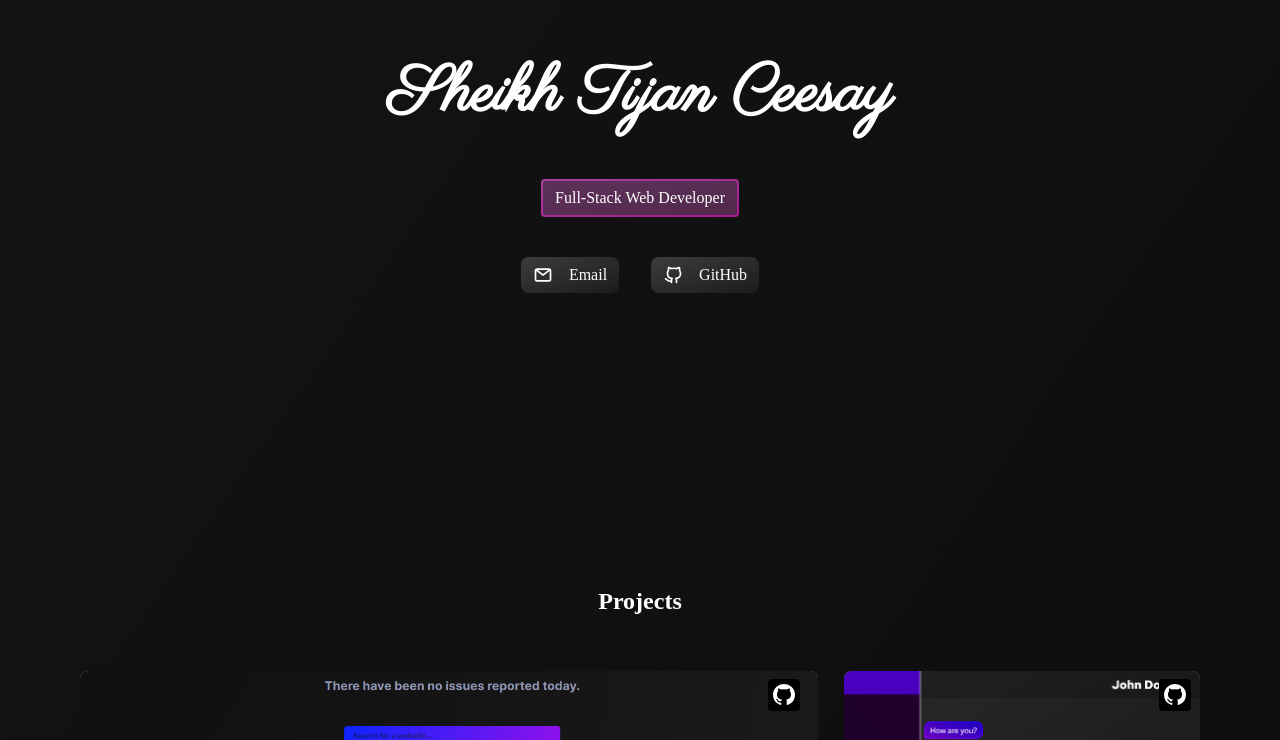
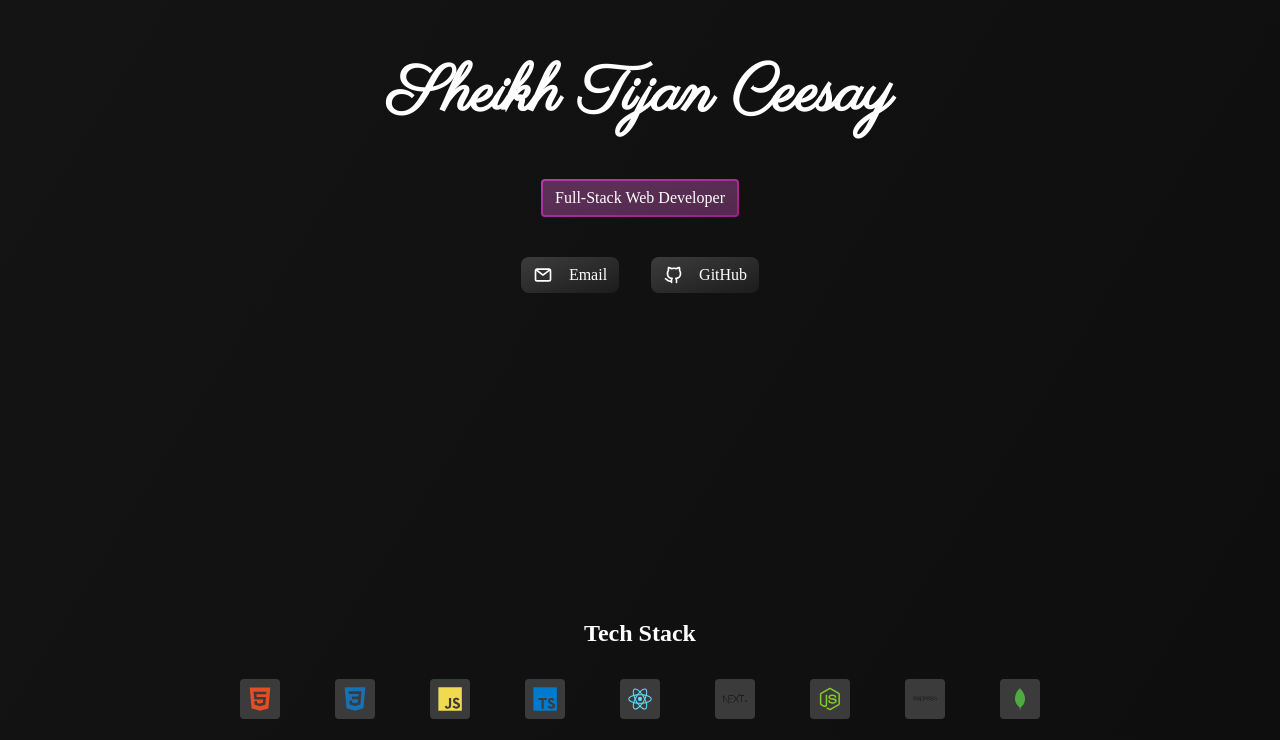
Before and after one commit to shikot0/Portfolio, a Next.js app: page / in a window 1280 px wide. Shown: the part 212-952 px from the top of the page. Built offline with nearby package versions, Linux system fonts and the light colour scheme.

Commit message:
what's your ETA?

```diff
--- a/src/Components/Grid/Grid.css
+++ b/src/Components/Grid/Grid.css
@@ -55,3 +55,9 @@
         grid-column: initial;
     }
 }
+
+@media screen and (max-width: 300px) {
+    .grid {
+        grid-template-columns: 1fr;
+    }
+}
--- a/src/Components/Hero/Hero.css
+++ b/src/Components/Hero/Hero.css
@@ -19,6 +19,7 @@
     background: linear-gradient(to bottom right, #5e3059, #522a4d) padding-box, linear-gradient(to bottom right, #aa429e, #a3198f) border-box;
     border: 2px solid transparent;
     text-decoration: none;
+    text-align: center;
     color: white;
     padding: .5rem .75rem;
     border-radius: .25rem;
@@ -45,3 +46,11 @@
     fill: white;
     width: 1.25rem;
 }
+
+
+
+@media screen and (max-width: 300px) {
+    .contact-links-wrapper {
+        flex-direction: column;
+    }
+}
--- /dev/null
+++ b/src/Components/TechStack/TechStack.css
@@ -0,0 +1,37 @@
+#tech-stack-section {
+    display: flex;
+    flex-direction: column;
+    align-items: center;
+    gap: 2rem;
+}
+.tech-stack-wrapper {
+    display: flex;
+    flex-wrap: wrap;
+    gap: 1rem;
+    justify-content: space-between;
+    width: 90%;
+    max-width: 50rem;
+}
+
+.tech {
+    width: 2.5rem;
+    height: 2.5rem;
+    display: flex;
+    align-items: center;
+    justify-content: center;
+    border-radius: .25rem;
+    background-color: rgb(59, 59, 59);
+    padding: .5rem;
+}
+.tech-image-wrapper {
+    width: 100%;
+    height: 100%;
+    display: flex;
+    align-items: center;
+    justify-content: center;
+    position: relative;
+    overflow: hidden;
+}
+.tech-image-wrapper img {
+    object-position: center;
+}
--- /dev/null
+++ b/src/Components/TechStack/TechStack.tsx
@@ -0,0 +1,58 @@
+import Image from "next/image";
+import './TechStack.css';
+
+
+export default function TechStack() {
+    return (
+        <section id="tech-stack-section">
+            <h2>Tech Stack</h2>
+            <div className="tech-stack-wrapper">
+                <div className="tech">
+                    <div className="tech-image-wrapper">
+                        <Image src={'/tool_images/logo-html.svg'} fill alt="html"/>
+                    </div>
+                </div>
+                <div className="tech">
+                    <div className="tech-image-wrapper">
+                        <Image src={'/tool_images/logo-css.svg'} fill alt="css"/>
+                    </div>
+                </div>
+                <div className="tech">
+                    <div className="tech-image-wrapper">
+                        <Image src={'/tool_images/logo-javascript.svg'} fill alt="javascript"/>
+                    </div>
+                </div>
+                <div className="tech">
+                    <div className="tech-image-wrapper">
+                        <Image src={'/tool_images/logo-typescript.svg'} fill alt="typescript"/>
+                    </div>
+                </div>
+                <div className="tech">
+                    <div className="tech-image-wrapper">
+                        <Image src={'/tool_images/logo-react.svg'} fill alt="react"/>
+                    </div>
+                </div>
+                <div className="tech">
+                    <div className="tech-image-wrapper">
+                        <Image src={'/tool_images/logo-nextjs.svg'} fill alt="nextjs"/>
+                    </div>
+                </div>
+                <div className="tech">
+                    <div className="tech-image-wrapper">
+                        <Image src={'/tool_images/logo-nodejs.svg'} fill alt="nodejs"/>
+                    </div>
+                </div>
+                <div className="tech">
+                    <div className="tech-image-wrapper">
+                        <Image src={'/tool_images/logo-express.svg'} fill alt="express"/>
+                    </div>
+                </div>
+                <div className="tech">
+                    <div className="tech-image-wrapper">
+                        <Image src={'/tool_images/logo-mongodb.svg'} fill alt="mongodb"/>
+                    </div>
+                </div>
+            </div>
+        </section>
+    )
+}
--- a/src/app/globals.css
+++ b/src/app/globals.css
@@ -24,6 +24,7 @@ main {
   display: flex;
   flex-direction: column;
   align-items: center;
+  gap: 2rem;
 }
 main > section {
   width: 90%;
--- a/src/app/page.tsx
+++ b/src/app/page.tsx
@@ -1,10 +1,12 @@
 import Hero from "@/Components/Hero/Hero";
 import Projects from "@/Components/Projects/Projects";
+import TechStack from "@/Components/TechStack/TechStack";
 
 export default function Page() {
   return (
     <main>
       <Hero />
+      <TechStack />
       <Projects />
     </main>
   )
```
